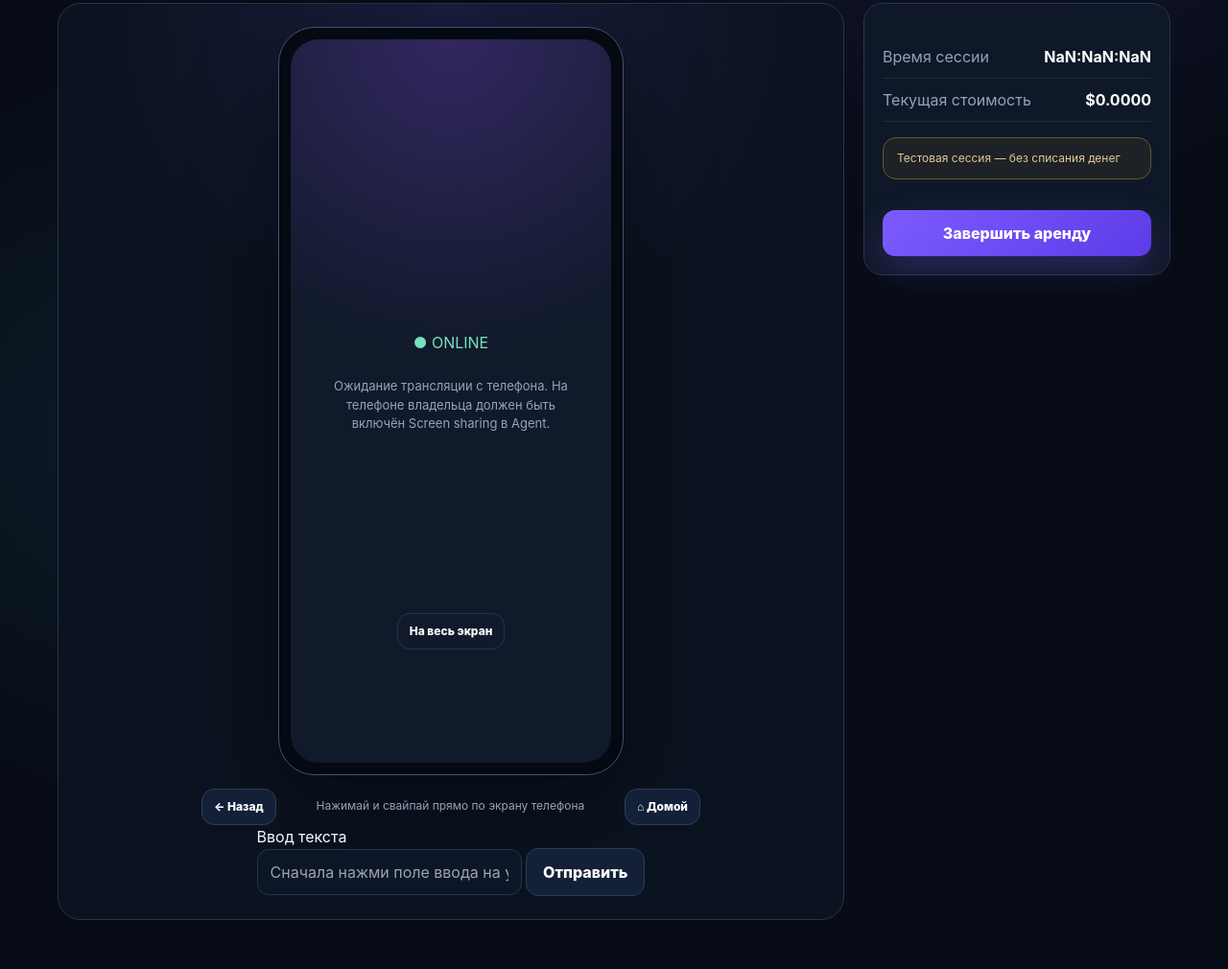
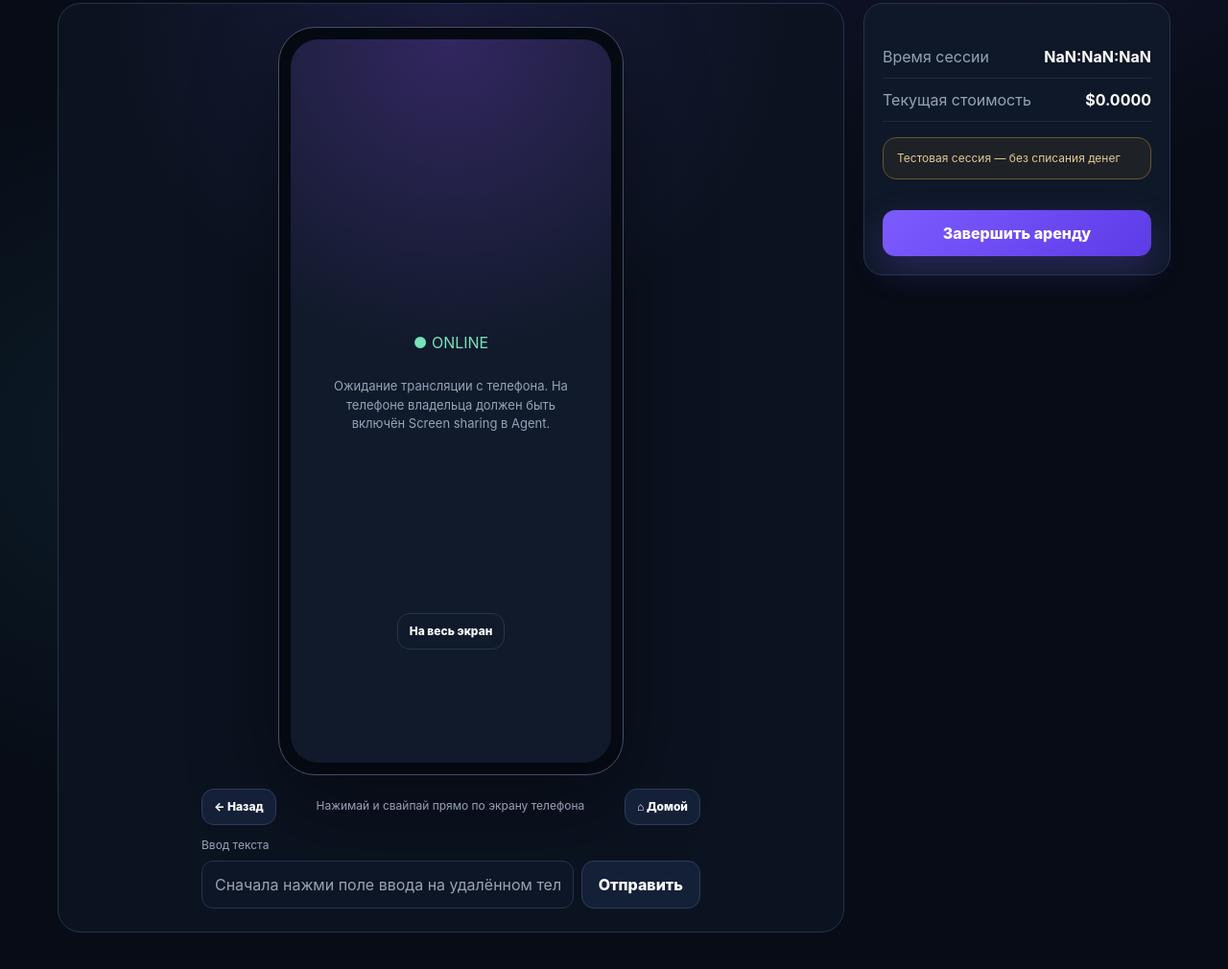
Before and after one commit to virus53111/Kredos, a website built with Vite: page index.html in a window 1280 px wide. Shown: the part 262-1272 px from the top of the page at 96% size. Built offline with nearby package versions, Linux system fonts and the light colour scheme; no server answers; what @appdeploy/client would draw is missing.

Commit message:
Stage 6: style remote text input

```diff
--- a/src/styles.css
+++ b/src/styles.css
@@ -728,3 +728,28 @@ a {
     gap: 12px;
   }
 }
+
+
+.remote-text-form {
+  width: min(520px, 100%);
+  margin-top: 12px;
+}
+
+.remote-text-form label {
+  display: block;
+  color: var(--muted);
+  font-size: 12px;
+  margin-bottom: 7px;
+}
+
+.remote-text-row {
+  display: grid;
+  grid-template-columns: minmax(0, 1fr) auto;
+  gap: 8px;
+}
+
+@media (max-width: 520px) {
+  .remote-text-row {
+    grid-template-columns: 1fr;
+  }
+}
```
